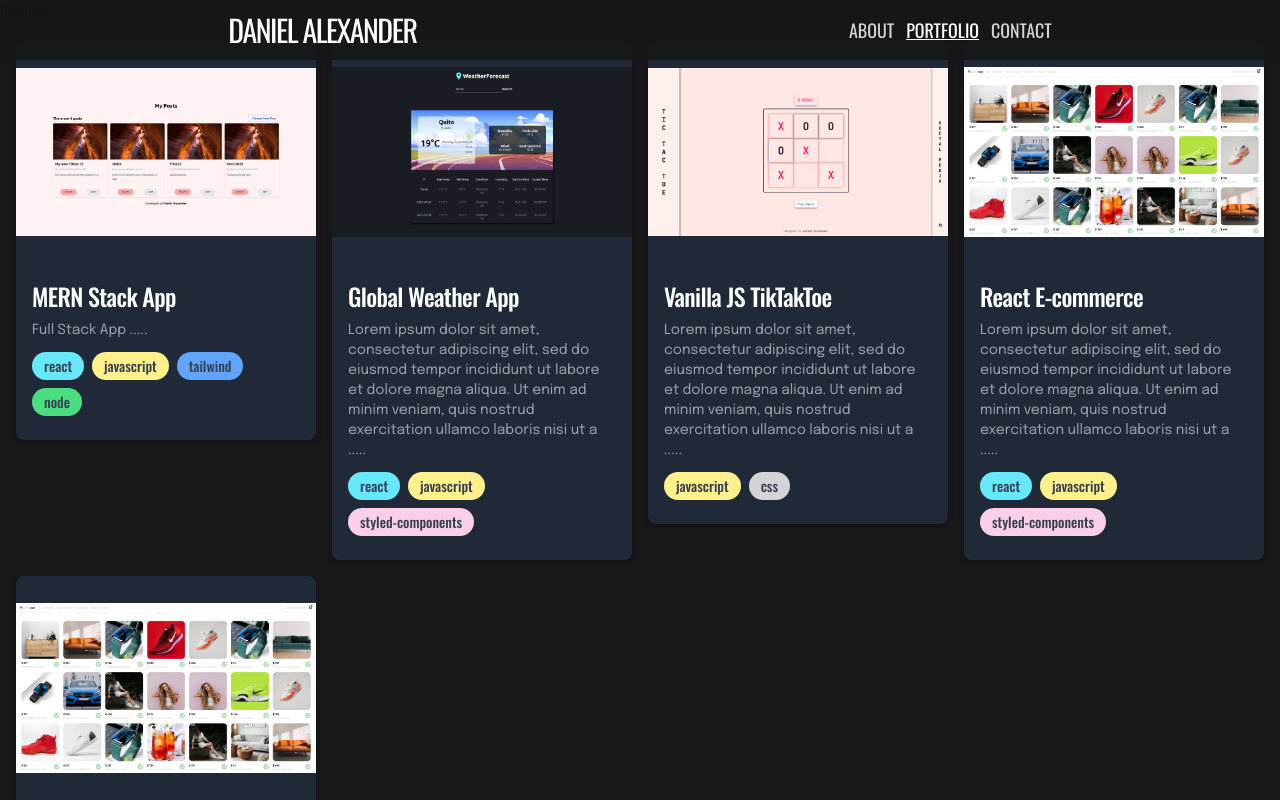
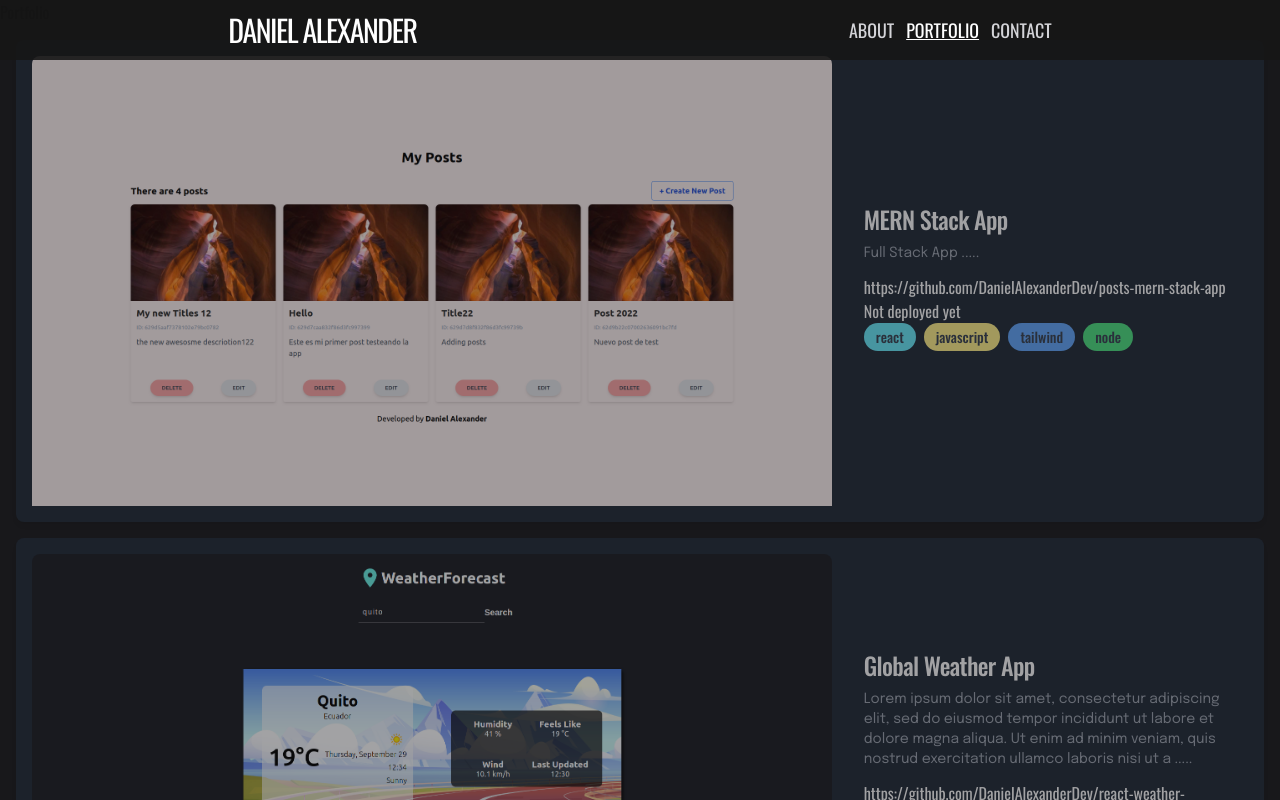
Before and after one commit to DanielAlexanderDev/portfolio, a React (Vite) app: page /portfolio in a window 1280 px wide. Shown: the top 800 px of the page. Built offline with nearby package versions, Linux system fonts and the light colour scheme.

Commit message:
Projects section changes

```diff
--- a/src/components/ProjectCard.tsx
+++ b/src/components/ProjectCard.tsx
@@ -1,5 +1,4 @@
 import Tag from "./Tag";
-import { Link } from "react-router-dom";
 import { Project } from "../types/types";
 
 interface Props {
@@ -8,29 +7,30 @@ interface Props {
 
 const ProjectCard = ({ project }: Props) => {
   return (
-    <Link to={`/portfolio/${project.id}`}>
-      <div className="max-w-sm  bg-zinc-50 rounded-lg  shadow-md dark:bg-gray-800 hover:scale-105 duration-300  overflow-hidden transition ease-in-out delay-50 ">
-        <div className="h-56">
+    <div className=" min-h-[400px] h-auto px-4 opacity-60 hover:opacity-100 py-4 rounded-lg flex flex-col md:flex-row gap-x-4 items-center shadow-md bg-gray-800 hover:scale-105 duration-300  overflow-hidden transition ease-in-out delay-50 ">
+      <div className="w-2/3 h-1/2 md:h-full">
         <img
           className="rounded-t-lg w-full h-full object-contain"
           src={project.image}
-            alt=""
+          alt={project.title}
         />
       </div>
-        <div className="p-4">
-          <h2 className="mb-2 text-2xl font-medium  tracking-tight text-gray-900 dark:text-white">
+      <div className="p-4 text-white w-1/3 h-1/2 md:h-full">
+        <h2 className="mb-2 text-2xl font-medium  tracking-tight ">
           {project.title}
         </h2>
-          <p className="mb-3 font-body text-sm font-normal text-gray-700 dark:text-gray-400">
+        <p className="mb-3 font-body text-sm font-normal text-gray-400">
           {project.description.substring(0, 200)} .....{" "}
         </p>
-
+        <a target="_blank" href={project.repoUrl}>
+          {project.repoUrl}
+        </a>
+        <p>{project.deployUrl || "Not deployed yet"}</p>
         {project.tags.map((tag) => {
           return <Tag tag={tag} key={tag} />;
         })}
       </div>
     </div>
-    </Link>
   );
 };
 export default ProjectCard;
--- a/src/components/ProjectList.tsx
+++ b/src/components/ProjectList.tsx
@@ -4,8 +4,9 @@ import ProjectCard from "./ProjectCard";
 const ProjectList = () => {
   return (
     <div className=" container mx-auto p-4">
-      <div className="grid md:grid-cols-2 lg:grid-cols-3  xl:grid-cols-4  gap-4 place-content-center">
+      <div className="flex flex-col gap-4">
         {data.repos.map((project) => {
+          //@ts-ignore
           return <ProjectCard key={project.id} project={project} />;
         })}
       </div>
```
Lines whose indentation alone changed are shown as unchanged.
